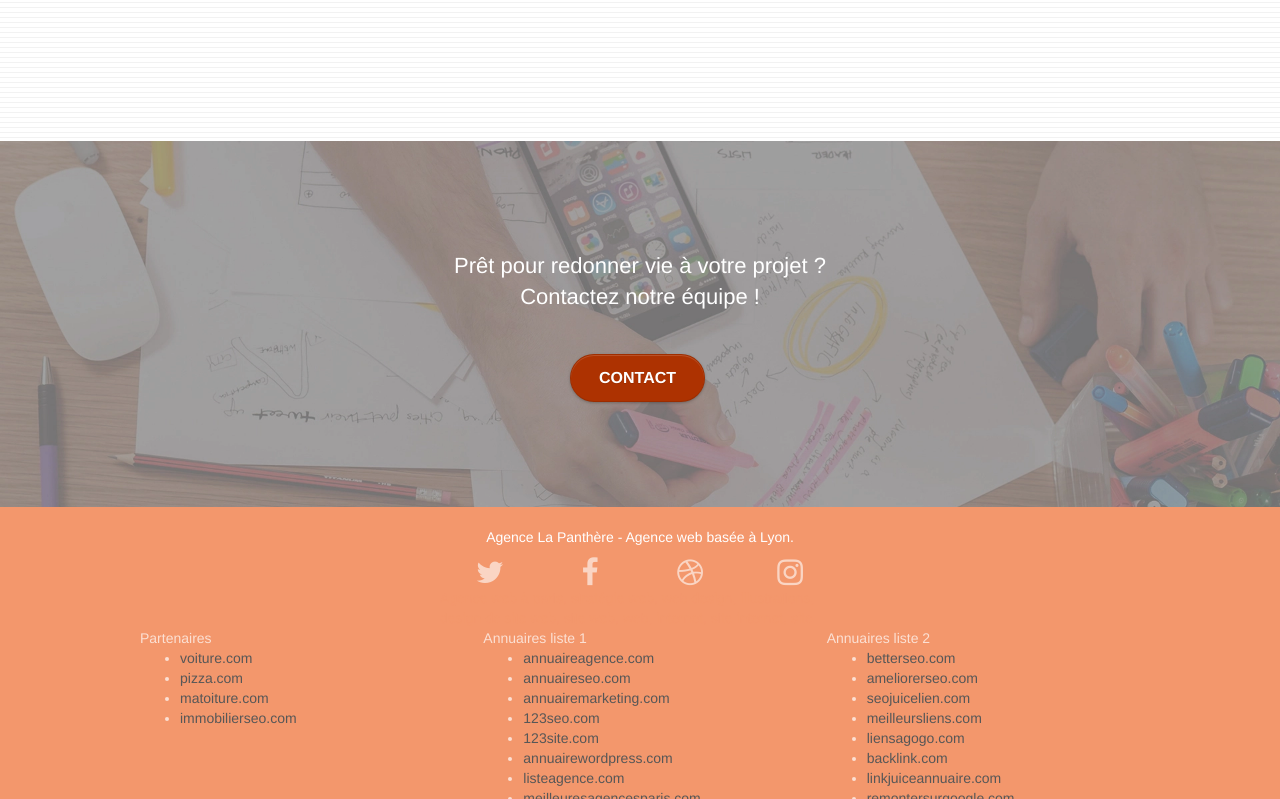
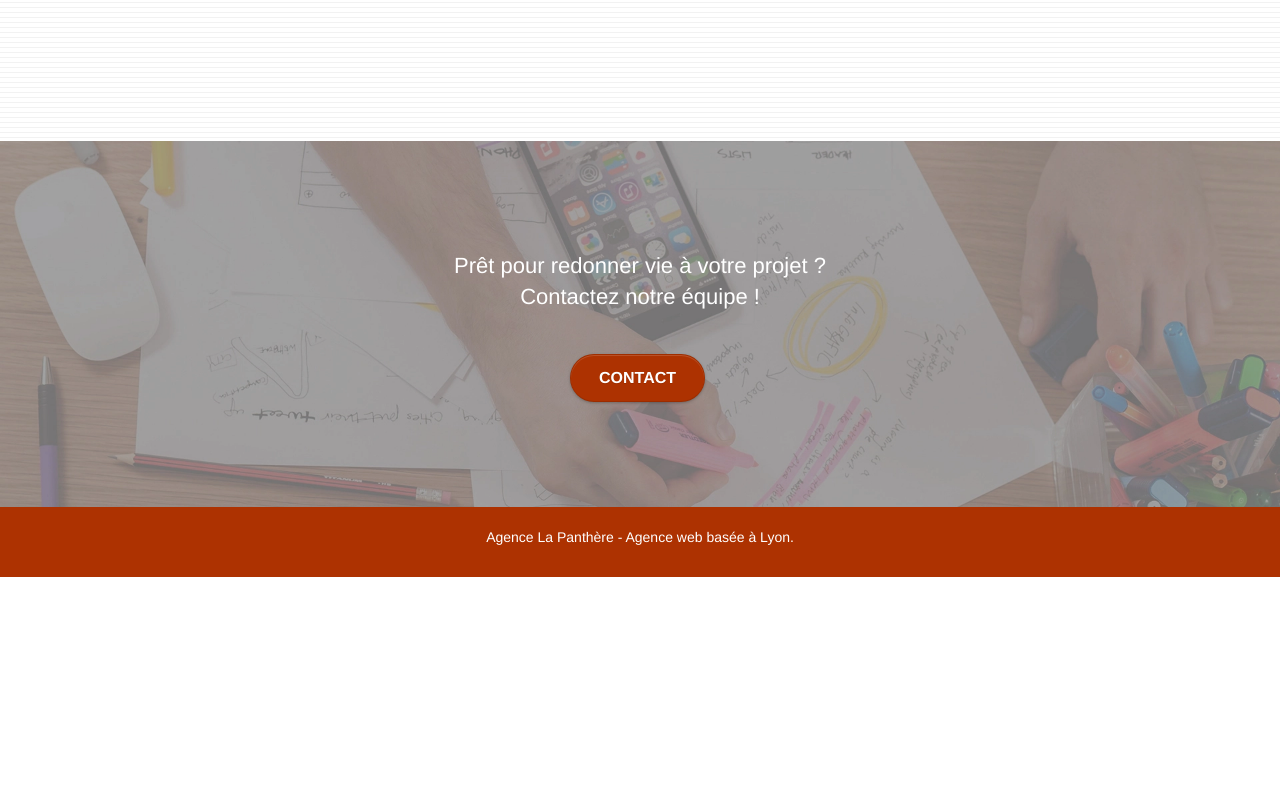
Before and after one commit to branye-cyber/LivrablesP4-New, a plain HTML site: page index.html in a window 1280 px wide. Shown: the part 2975-3774 px from the top of the page. After the commit the page ends 3552 px from the top, so only its background shows below. Drawn offline with Linux system fonts and the light colour scheme.

Commit message:
suppression des liens inactifs du footer

```diff
--- a/index.html
+++ b/index.html
@@ -226,7 +226,7 @@
 				<p class="text-center white">
 					Agence La Panthère - Agence web basée à Lyon.<br>
 				</p>
-				<div class="row row-no-gutters social">
+<!--				<div class="row row-no-gutters social">
 					<div class="col-sm-3">
 						<div class="text-center">
 							<a class="social" href="index.html"><span class="fa fa-twitter icon-md"></span></a>
@@ -247,7 +247,6 @@
 							<a class="social" href="index.html"><span class="fa fa-instagram icon-md"></span></a>
 						</div>
 					</div>
-					<div class="keywords" style="color:#F3976C;">Agence web à paris, stratégie web, web design, illustrations, design de site web, site web, web, internet, site internet, site</div>
 				</div>
 				<div class="row">
 					<div class="col-sm-4">
@@ -287,7 +286,7 @@
 							<li><a href="#">vraiseofiable.com</a></li>
 						</ul>
 					</div>
-				</div>
+				</div> -->
 			</div>
 		</div>
 	</div>
--- a/style.css
+++ b/style.css
@@ -777,7 +777,7 @@ h2 {
 }
 
 .bgc-atomic-tangerine {
-    background-color: #F3976C;
+    background-color: #ad3201;
 }
 
 .tc-white {
```
Also changed, not shown: style.min.css.
